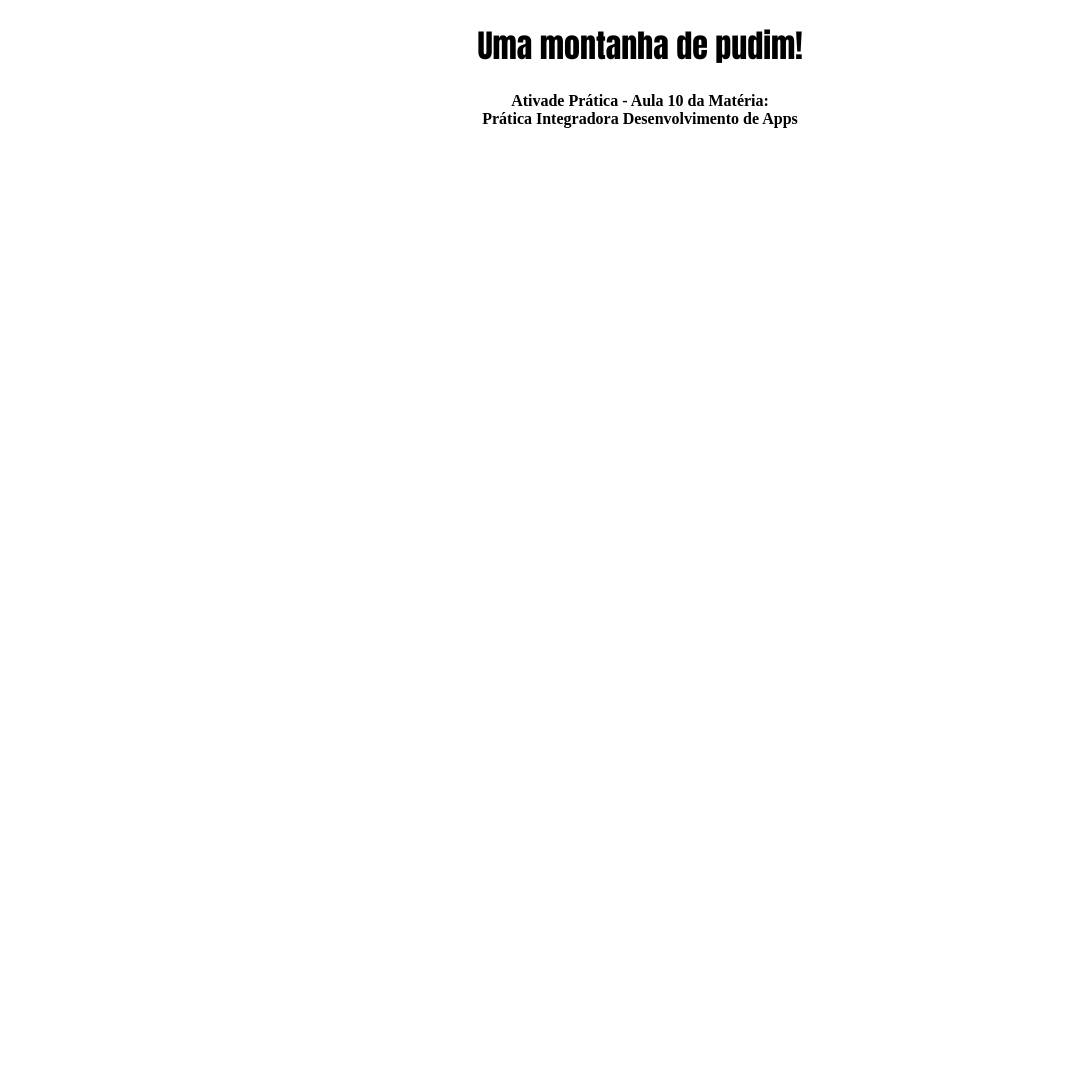
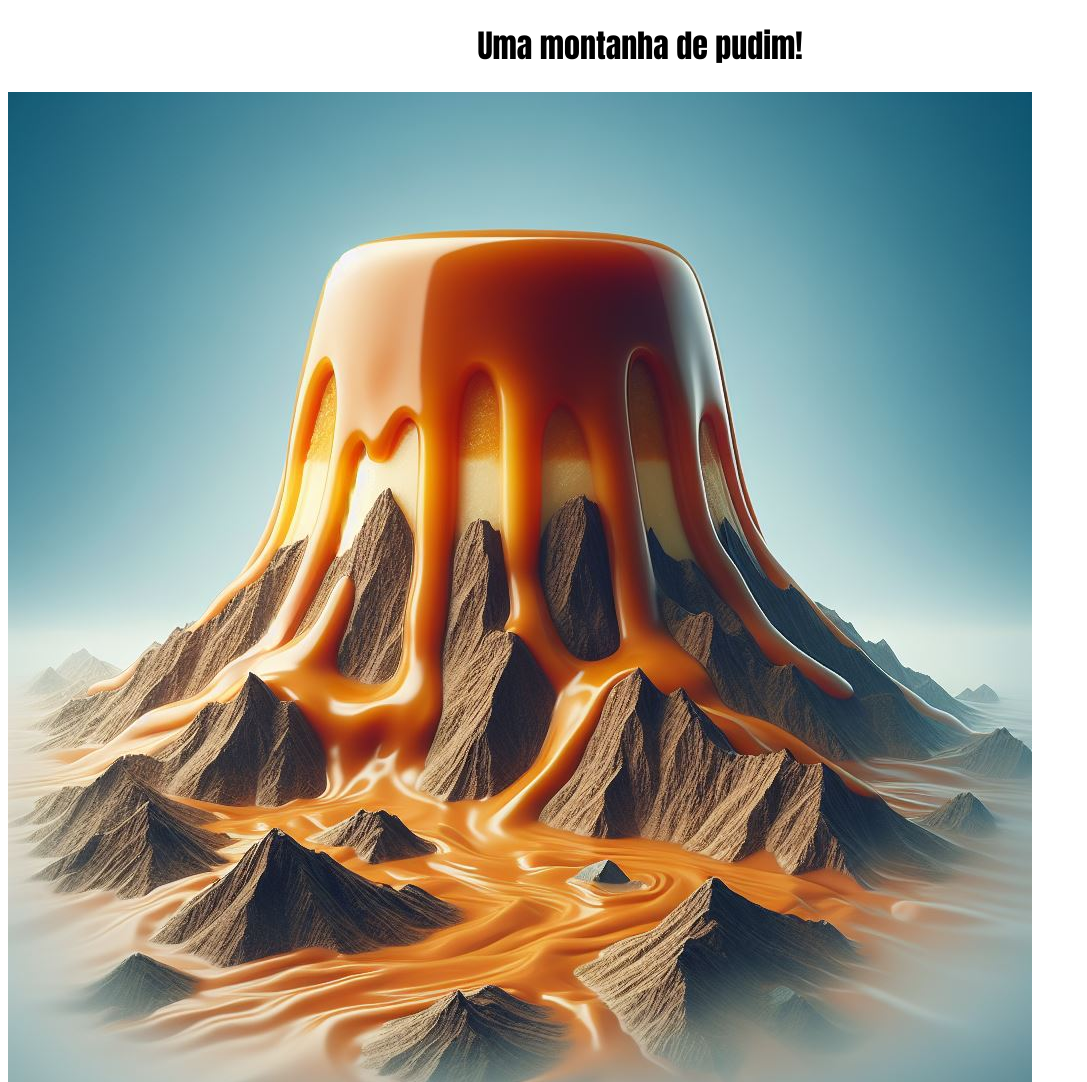
Before and after one commit to fdtschmitz/descomplica-github, a plain HTML site: page index.html in a window 1280 px wide. Shown: the top 1082 px of the page, without its empty margins (0-1087 px from the left). Before the commit the page ends 800 px from the top, so only its background shows below. Drawn offline with Linux system fonts and the light colour scheme.

Commit message:
Segundo commit: Adição de imagem

```diff
--- a/index.html
+++ b/index.html
@@ -19,7 +19,9 @@
         <div>
             <h1 style="font-family: Impact, Haettenschweiler, 'Arial Narrow Bold', sans-serif; text-align: center">Uma montanha de pudim!</h1>
         </div>
-        <div></div>
+        <div>
+            <img src="image/pudim.jpeg" alt="Uma montanha de pudim">
+        </div>
         <div>
             <h4 style="text-align: center;">Ativade Prática - Aula 10 da Matéria: </br> Prática Integradora Desenvolvimento de Apps</h4>
         </div>
```
Also changed, not shown: image/pudim.jpeg (added).
